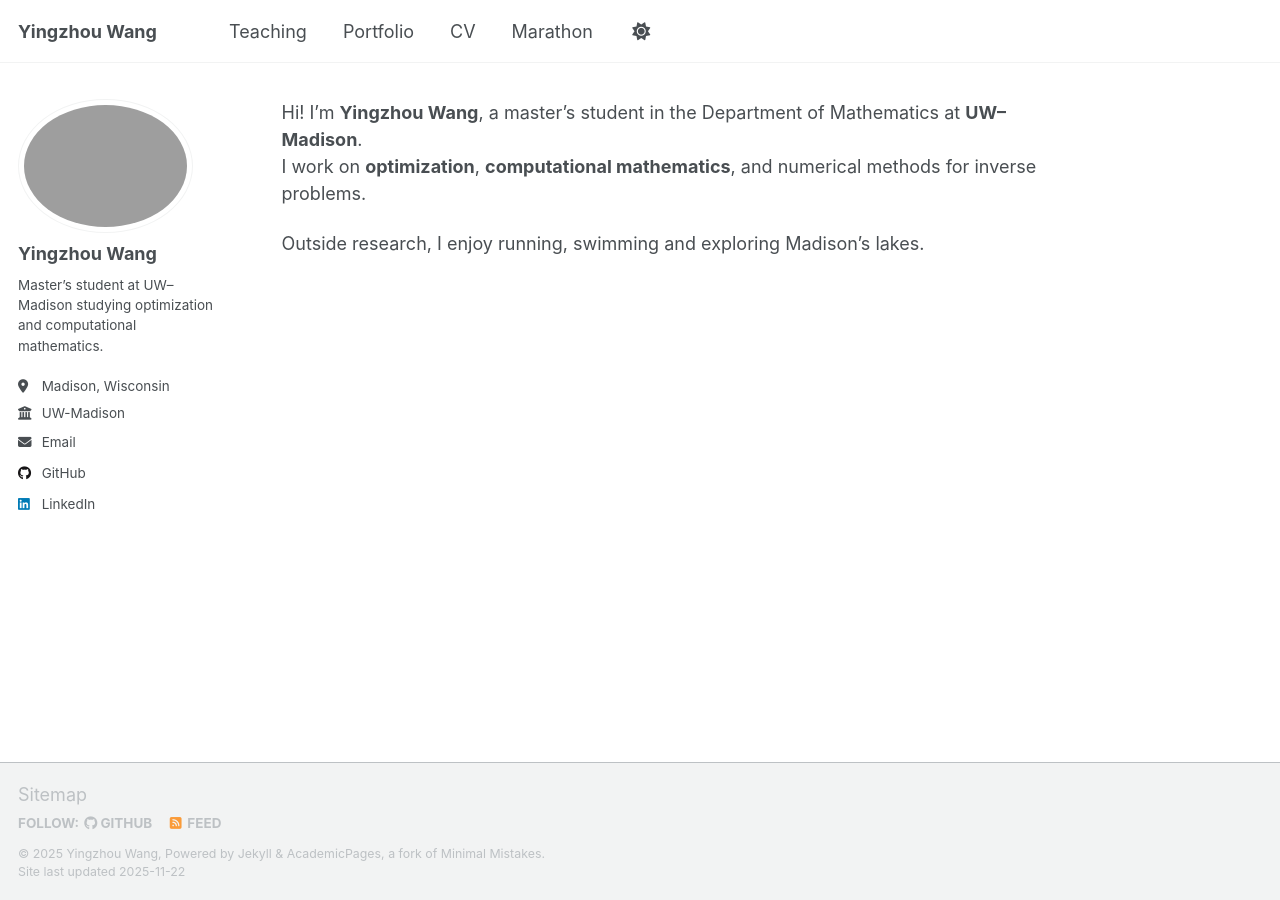
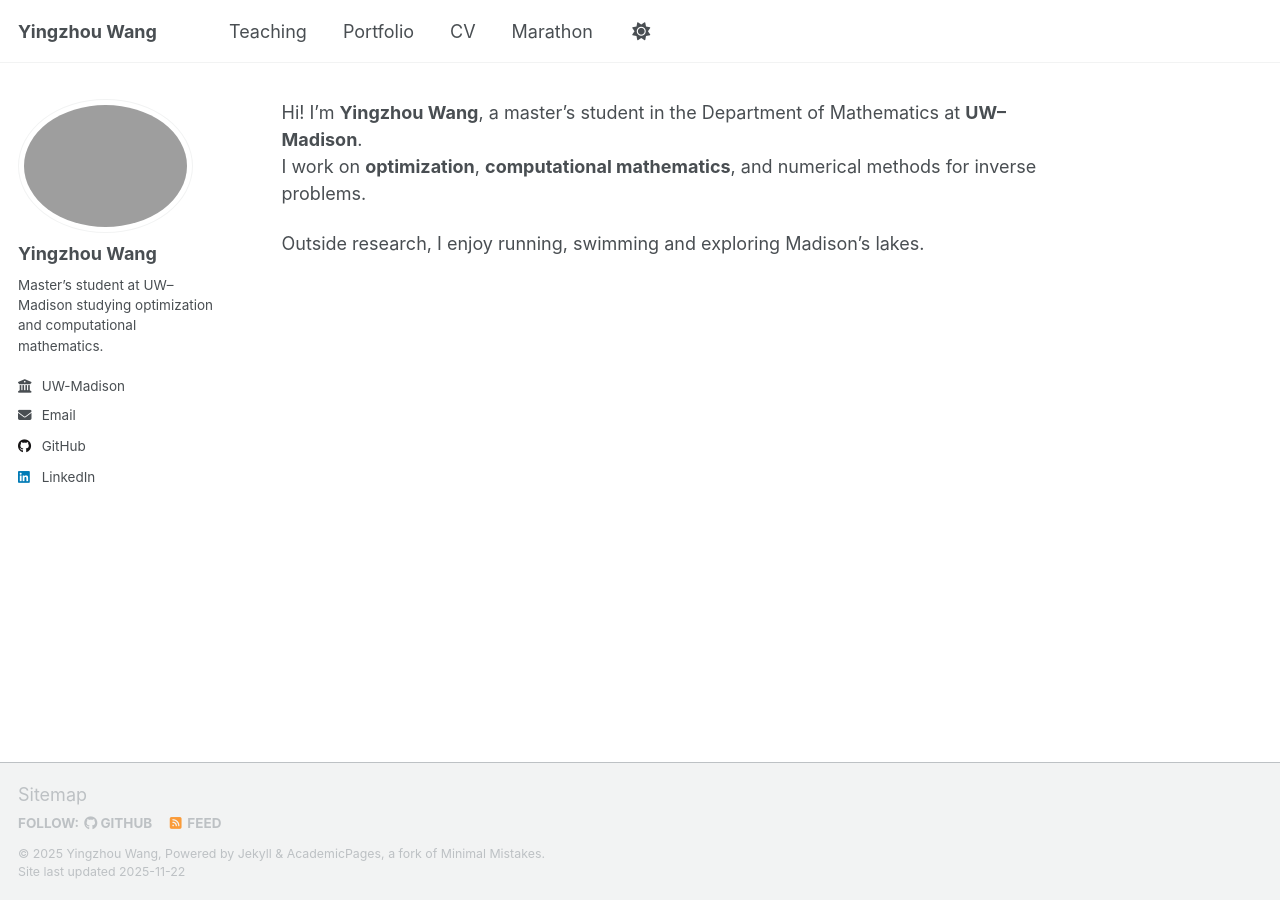
Before and after one commit to Joel-Wang-Math/Yingzhou-Wang, a Jekyll site: the page built from _pages/about.md, in a window 1280 px wide. Built offline with Jekyll 4.4.1, drawn with Linux system fonts in a browser that asks for light colours; a script that is not in the unit is left out.

Commit message:
Remove location from author information
Removed location field from author details.

```diff
--- a/_config.yml
+++ b/_config.yml
@@ -22,7 +22,6 @@ author:
   avatar: "selfie.PNG"
   name: "Yingzhou Wang"
   bio: "Master’s student at UW–Madison studying optimization and computational mathematics."
-  location: "Madison, Wisconsin"
   employer: "UW-Madison"
   email: "ywang3525@wisc.edu"
   links:
```
